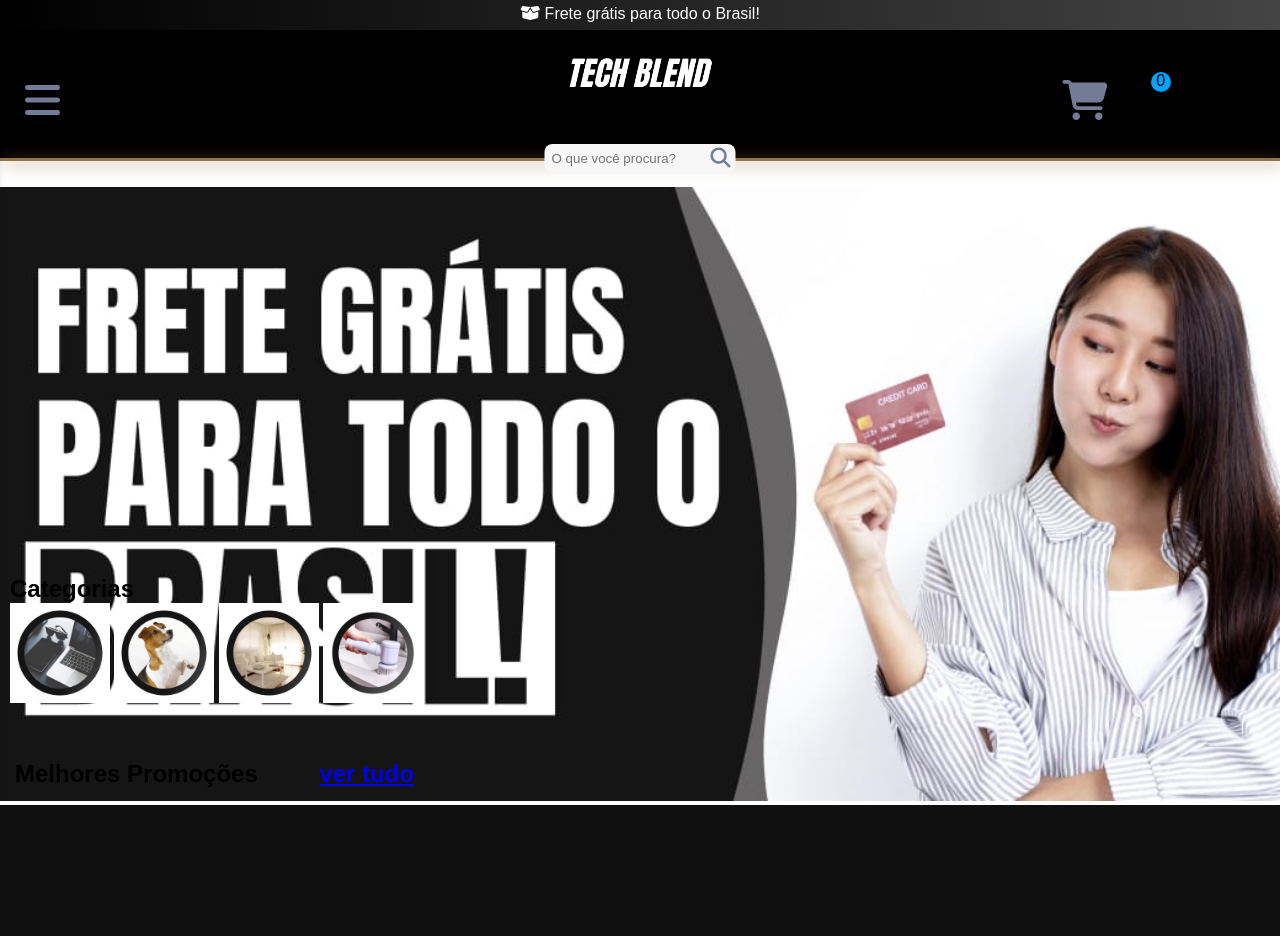
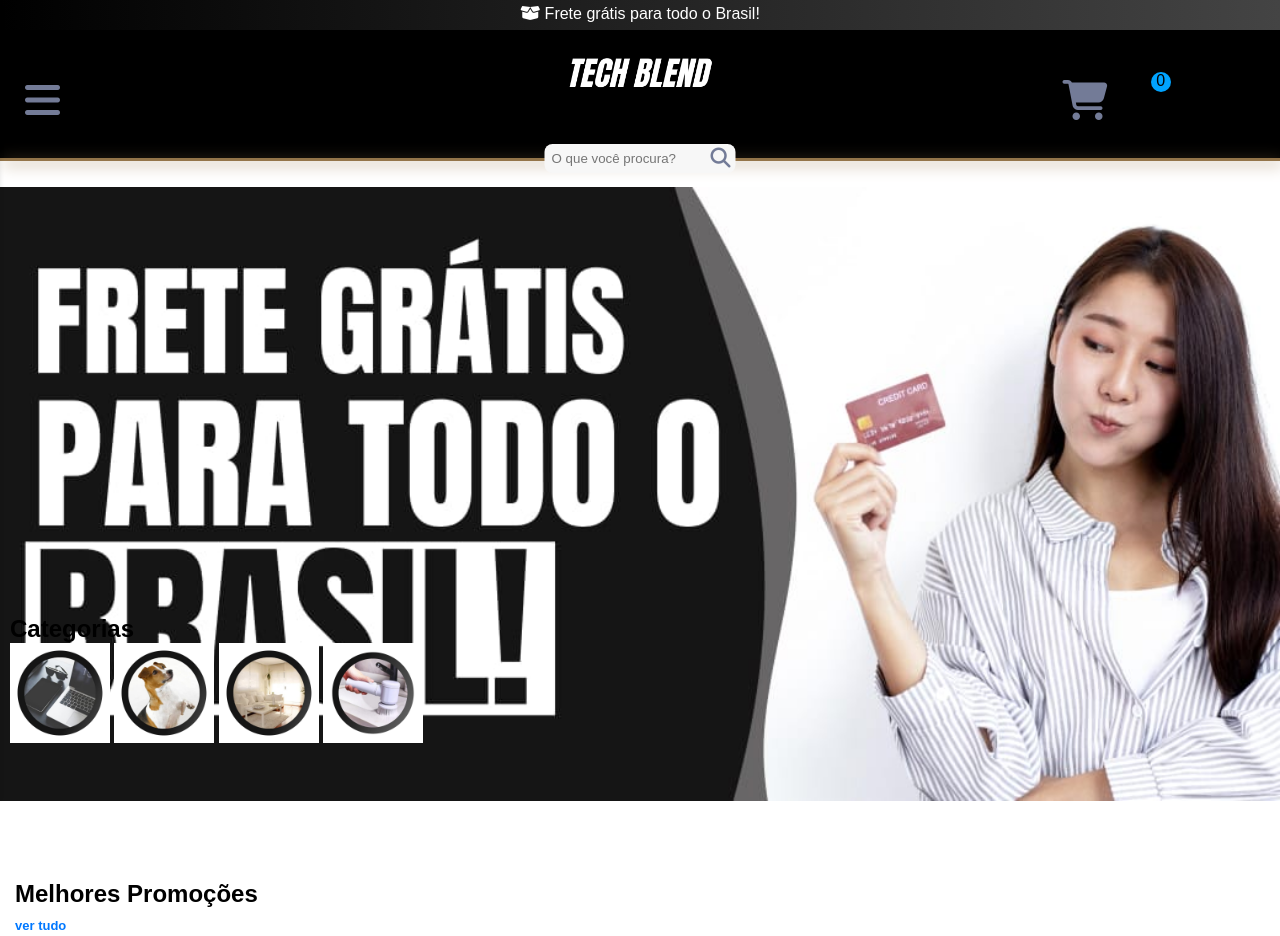
Before and after one commit to 1phantm1/loja, a Flask app: page / in a window 1280 px wide. Before the commit the page ends 805 px from the top, so only its background shows below. Run offline with Flask 3, Linux system fonts and the light colour scheme; some libraries are stand-ins or nearby versions.

Commit message:
atualização

```diff
--- a/E_commerce_project/static/css/style.css
+++ b/E_commerce_project/static/css/style.css
@@ -38,6 +38,7 @@
 }
 body{
     font-family: "Ysabeau",  sans-serif;
+    overflow-x: hidden;
 
 }
 .freight{
@@ -92,7 +93,7 @@
     position: absolute;
     top: 0%;
     width: 50%;
-    height: 100%;
+    height: 100vh;
     left: -50%; /* Inicia fora da tela */
     transition: left 0.3s ease; /* Adiciona transição de deslize */
     z-index: 9999;
@@ -234,17 +235,24 @@
     padding-top: 15px;
     padding-left: 10px;
     position: absolute;
-    top: 70%;
+    top: 75%;
 }
 .category img{
     width: 100px;
     cursor: pointer;
 }
+.category-content{
+    overflow-x: auto;
+    white-space: nowrap;
+}
 .best-sellers{
     padding-left: 15px;
     position: absolute;
-    top: 95%;
+    top: 110%;
 }
 .best-sellers a{
-    padding-left: 55px;
+    font-size: 13px;
+    text-wrap: nowrap;
+    color: var(--links);
+    text-decoration: none;
 }
--- a/E_commerce_project/templates/index.html
+++ b/E_commerce_project/templates/index.html
@@ -48,13 +48,15 @@
     </div>
     <div class="category">
         <h2>Categorias</h2>
-        <a href="#"><img src="../static/images/categoria-1.jpeg" alt=""></a>
-        <a href="#"><img src="../static/images/categoria-2.jpeg" alt=""></a>
-        <a href="#"><img src="../static/images/categoria-3.jpeg" alt=""></a>
-        <img src="../static/images/categoria-4.jpeg" alt="">
+        <div class="category-content">
+            <a href="#"><img src="../static/images/categoria-1.jpeg" alt=""></a>
+            <a href="#"><img src="../static/images/categoria-2.jpeg" alt=""></a>
+            <a href="#"><img src="../static/images/categoria-3.jpeg" alt=""></a>
+            <img src="../static/images/categoria-4.jpeg" alt="">
+        </div>
     </div>
     <div class="best-sellers">
-        <h2>Melhores Promoções <a href="#">ver tudo</a></h2>
+        <h2>Melhores Promoções <br><a href="#">ver tudo</a></h2>
         <div class="best-sellerProducts">
 
         </div>
```
